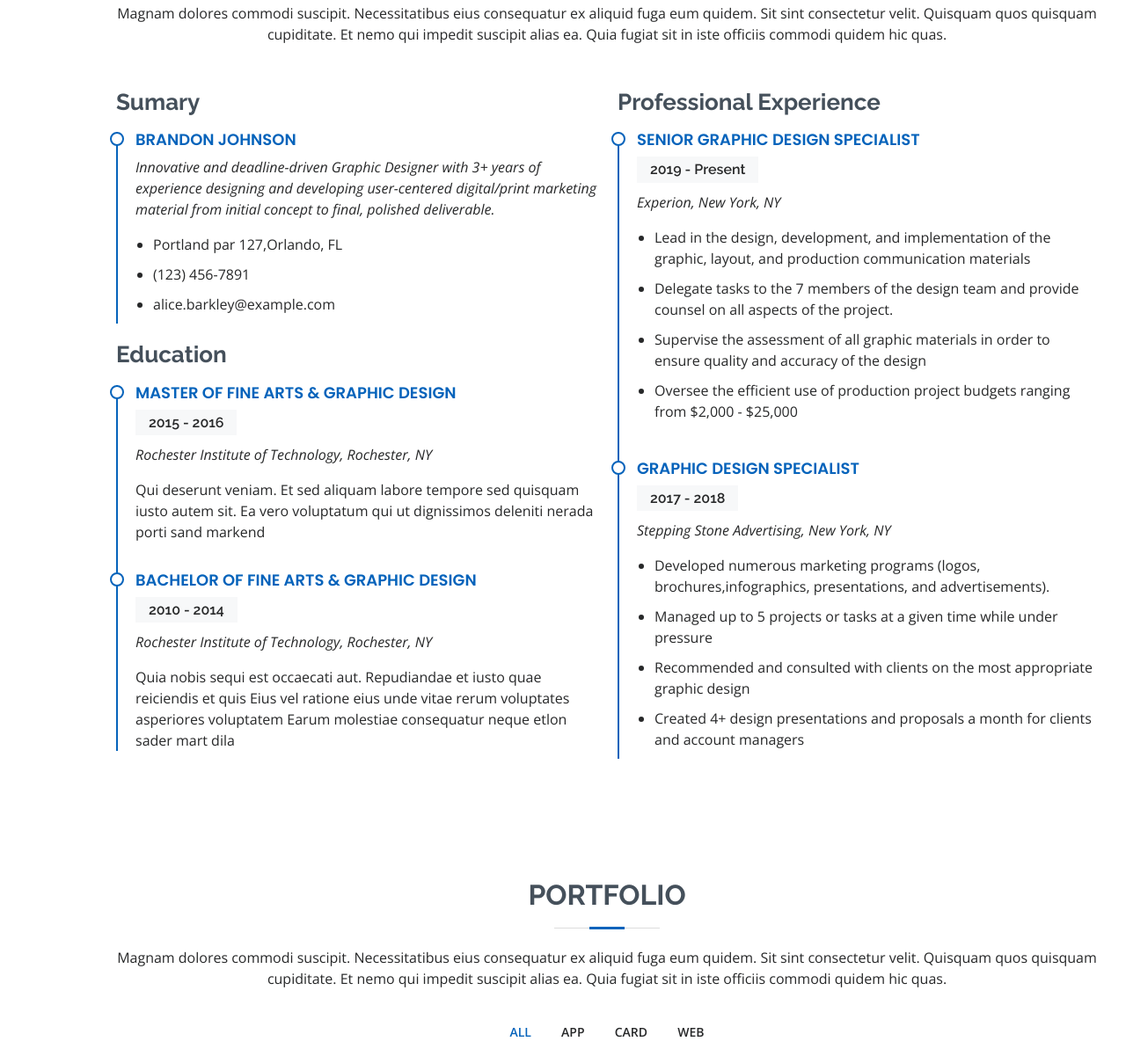
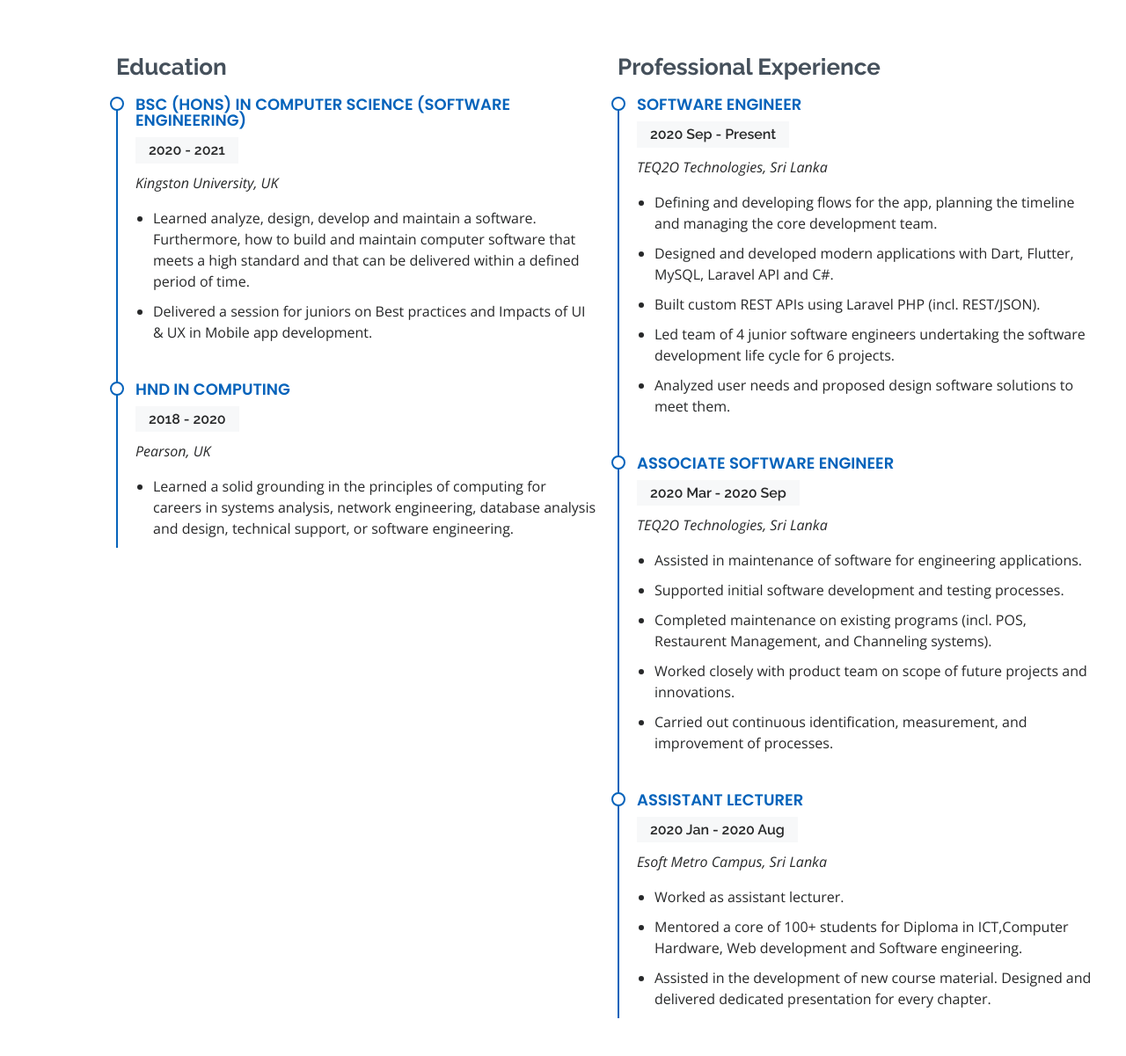
Before and after one commit to Kajitharaj/kajitharaj.github.io, a plain HTML site: page index.html in a window 1280 px wide. Shown: the part 2112-3313 px from the top of the page at 88% size. Drawn offline with nearby package versions, Linux system fonts and the light colour scheme.

Commit message:
FavIcon, Experience, and Education

```diff
--- a/assets/css/custom_style.css
+++ b/assets/css/custom_style.css
@@ -16,10 +16,12 @@
     width: 10.9%;
     margin-bottom: 3px!important;
     background-color: #fff;
-    border: 1px solid #eee;
+    border: 1px solid #067ded;
     display: inline-block;
     font-size: 10px;
     padding:0;
+    margin: 2px;
+    border-radius: 12px;
 }
 
 .sidebar-social i {
--- a/index.html
+++ b/index.html
@@ -5,7 +5,7 @@
     <meta charset="utf-8">
     <meta content="width=device-width, initial-scale=1.0" name="viewport">
 
-    <title>MyResume Bootstrap Template - Index</title>
+    <title>Kajitharaj Suthakaran</title>
     <meta content="" name="description">
     <meta content="" name="keywords">
 
@@ -35,12 +35,6 @@
     <link href="assets/css/style.css" rel="stylesheet">
     <link href="assets/css/custom_style.css" rel="stylesheet">
 
-    <!-- =======================================================
-  * Template Name: MyResume - v4.6.0
-  * Template URL: https://bootstrapmade.com/free-html-bootstrap-template-my-resume/
-  * Author: BootstrapMade.com
-  * License: https://bootstrapmade.com/license/
-  ======================================================== -->
 </head>
 
 <body>
@@ -121,7 +115,7 @@
                                     <li><i class="bi bi-chevron-right"></i> <strong>Birthday:</strong> <span>3 October
                                             1996</span></li>
                                     <li><i class="bi bi-chevron-right"></i> <strong>Website:</strong>
-                                        <span>www.example.com</span>
+                                        <span>kajitharaj.github.io</span>
                                     </li>
                                     <li><i class="bi bi-chevron-right"></i> <strong>Phone:</strong> <span>+94 76 764
                                             0563</span></li>
@@ -367,7 +361,6 @@
                     </div>
 
                     <div class="col-lg-6">
-
                         <div class="progress">
                             <span class="skill">PHP <i class="val">80%</i></span>
                             <div class="progress-bar-wrap">
@@ -375,7 +368,6 @@
                                     aria-valuemax="100"></div>
                             </div>
                         </div>
-
                         <div class="progress">
                             <span class="skill">WordPress/CMS <i class="val">90%</i></span>
                             <div class="progress-bar-wrap">
@@ -383,7 +375,6 @@
                                     aria-valuemax="100"></div>
                             </div>
                         </div>
-
                         <div class="progress">
                             <span class="skill">Photoshop <i class="val">55%</i></span>
                             <div class="progress-bar-wrap">
@@ -391,9 +382,7 @@
                                     aria-valuemax="100"></div>
                             </div>
                         </div>
-
                     </div>
-
                 </div>
 
             </div>
@@ -406,14 +395,14 @@
 
                 <div class="section-title">
                     <h2>Resume</h2>
-                    <p>Magnam dolores commodi suscipit. Necessitatibus eius consequatur ex aliquid fuga eum quidem. Sit
+                    <!-- <p>Magnam dolores commodi suscipit. Necessitatibus eius consequatur ex aliquid fuga eum quidem. Sit
                         sint consectetur velit. Quisquam quos quisquam cupiditate. Et nemo qui impedit suscipit alias
-                        ea. Quia fugiat sit in iste officiis commodi quidem hic quas.</p>
+                        ea. Quia fugiat sit in iste officiis commodi quidem hic quas.</p> -->
                 </div>
 
                 <div class="row">
                     <div class="col-lg-6">
-                        <h3 class="resume-title">Sumary</h3>
+                        <!-- <h3 class="resume-title">Sumary</h3>
                         <div class="resume-item pb-0">
                             <h4>Brandon Johnson</h4>
                             <p><em>Innovative and deadline-driven Graphic Designer with 3+ years of experience designing
@@ -424,53 +413,115 @@
                                 <li>(123) 456-7891</li>
                                 <li>alice.barkley@example.com</li>
                             </ul>
-                        </div>
+                        </div> -->
 
                         <h3 class="resume-title">Education</h3>
+
                         <div class="resume-item">
-                            <h4>Master of Fine Arts &amp; Graphic Design</h4>
-                            <h5>2015 - 2016</h5>
-                            <p><em>Rochester Institute of Technology, Rochester, NY</em></p>
-                            <p>Qui deserunt veniam. Et sed aliquam labore tempore sed quisquam iusto autem sit. Ea vero
-                                voluptatum qui ut dignissimos deleniti nerada porti sand markend</p>
+                            <h4>BSc (Hons) in Computer Science (Software engineering)</h4>
+                            <h5>2020 - 2021</h5>
+                            <p><em>Kingston University, UK</em></p>
+                            <ul>
+                                <li>
+                                    Learned analyze, design, develop and maintain a software. Furthermore, how to build
+                                    and
+                                    maintain computer software that meets a high standard and that can be delivered
+                                    within a
+                                    defined period of time.
+                                </li>
+                                <li>
+                                    Delivered a session for juniors on Best practices and Impacts of UI & UX in Mobile
+                                    app
+                                    development.
+                                </li>
+                            </ul>
                         </div>
                         <div class="resume-item">
-                            <h4>Bachelor of Fine Arts &amp; Graphic Design</h4>
-                            <h5>2010 - 2014</h5>
-                            <p><em>Rochester Institute of Technology, Rochester, NY</em></p>
-                            <p>Quia nobis sequi est occaecati aut. Repudiandae et iusto quae reiciendis et quis Eius vel
-                                ratione eius unde vitae rerum voluptates asperiores voluptatem Earum molestiae
-                                consequatur neque etlon sader mart dila</p>
+                            <h4>HND in Computing</h4>
+                            <h5>2018 - 2020</h5>
+                            <p><em>Pearson, UK</em></p>
+                            <ul>
+                                <li>
+                                    Learned a solid grounding in the principles of computing for careers in systems
+                                    analysis, network engineering, database analysis and design, technical support, or
+                                    software engineering.
+                                </li>
+                            </ul>
                         </div>
                     </div>
                     <div class="col-lg-6">
                         <h3 class="resume-title">Professional Experience</h3>
                         <div class="resume-item">
-                            <h4>Senior graphic design specialist</h4>
-                            <h5>2019 - Present</h5>
-                            <p><em>Experion, New York, NY </em></p>
+                            <h4>Software Engineer</h4>
+                            <h5>2020 Sep - Present</h5>
+                            <p><em>TEQ2O Technologies, Sri Lanka </em></p>
                             <ul>
-                                <li>Lead in the design, development, and implementation of the graphic, layout, and
-                                    production communication materials</li>
-                                <li>Delegate tasks to the 7 members of the design team and provide counsel on all
-                                    aspects of the project. </li>
-                                <li>Supervise the assessment of all graphic materials in order to ensure quality and
-                                    accuracy of the design</li>
-                                <li>Oversee the efficient use of production project budgets ranging from $2,000 -
-                                    $25,000</li>
+                                <li>
+                                    Defining and developing flows for the app, planning the timeline and managing the
+                                    core development team.
+                                </li>
+                                <li>
+                                    Designed and developed modern applications with Dart, Flutter, MySQL, Laravel API
+                                    and C#.
+                                </li>
+                                <li>
+                                    Built custom REST APIs using Laravel PHP (incl. REST/JSON).
+                                </li>
+                                <li>
+                                    Led team of 4 junior software engineers undertaking the software development life
+                                    cycle for 6 projects.
+                                </li>
+                                <li>
+
+                                    Analyzed user needs and proposed design software solutions to meet them.
+                                </li>
+
+
+
+
                             </ul>
                         </div>
+
                         <div class="resume-item">
-                            <h4>Graphic design specialist</h4>
-                            <h5>2017 - 2018</h5>
-                            <p><em>Stepping Stone Advertising, New York, NY</em></p>
+                            <h4>Associate Software Engineer</h4>
+                            <h5>2020 Mar - 2020 Sep</h5>
+                            <p><em>TEQ2O Technologies, Sri Lanka </em></p>
                             <ul>
-                                <li>Developed numerous marketing programs (logos, brochures,infographics, presentations,
-                                    and advertisements).</li>
-                                <li>Managed up to 5 projects or tasks at a given time while under pressure</li>
-                                <li>Recommended and consulted with clients on the most appropriate graphic design</li>
-                                <li>Created 4+ design presentations and proposals a month for clients and account
-                                    managers</li>
+                                <li>
+                                    Assisted in maintenance of software for engineering applications.
+                                </li>
+                                <li>
+                                    Supported initial software development and testing processes.
+                                </li>
+                                <li>
+                                    Completed maintenance on existing programs (incl. POS, Restaurent Management, and
+                                    Channeling systems).
+                                </li>
+                                <li>
+                                    Worked closely with product team on scope of future projects and innovations.
+                                </li>
+                                <li>
+                                    Carried out continuous identification, measurement, and improvement of processes.
+                                </li>
+                            </ul>
+
+                        </div>
+                        <div class="resume-item">
+                            <h4>Assistant Lecturer</h4>
+                            <h5>2020 Jan - 2020 Aug</h5>
+                            <p><em>Esoft Metro Campus, Sri Lanka </em></p>
+                            <ul>
+                                <li>
+                                    Worked as assistant lecturer.
+                                </li>
+                                <li>
+                                    Mentored a core of 100+ students for Diploma in ICT,Computer Hardware, Web
+                                    development and Software engineering.
+                                </li>
+                                <li>
+                                    Assisted in the development of new course material. Designed and delivered
+                                    dedicated presentation for every chapter.
+                                </li>
                             </ul>
                         </div>
                     </div>
```
Also changed, not shown: assets/img/apple-touch-icon.png, assets/img/apple-touch-icon2.png (added), assets/img/favicon.png, assets/img/favicon2.png (added).
